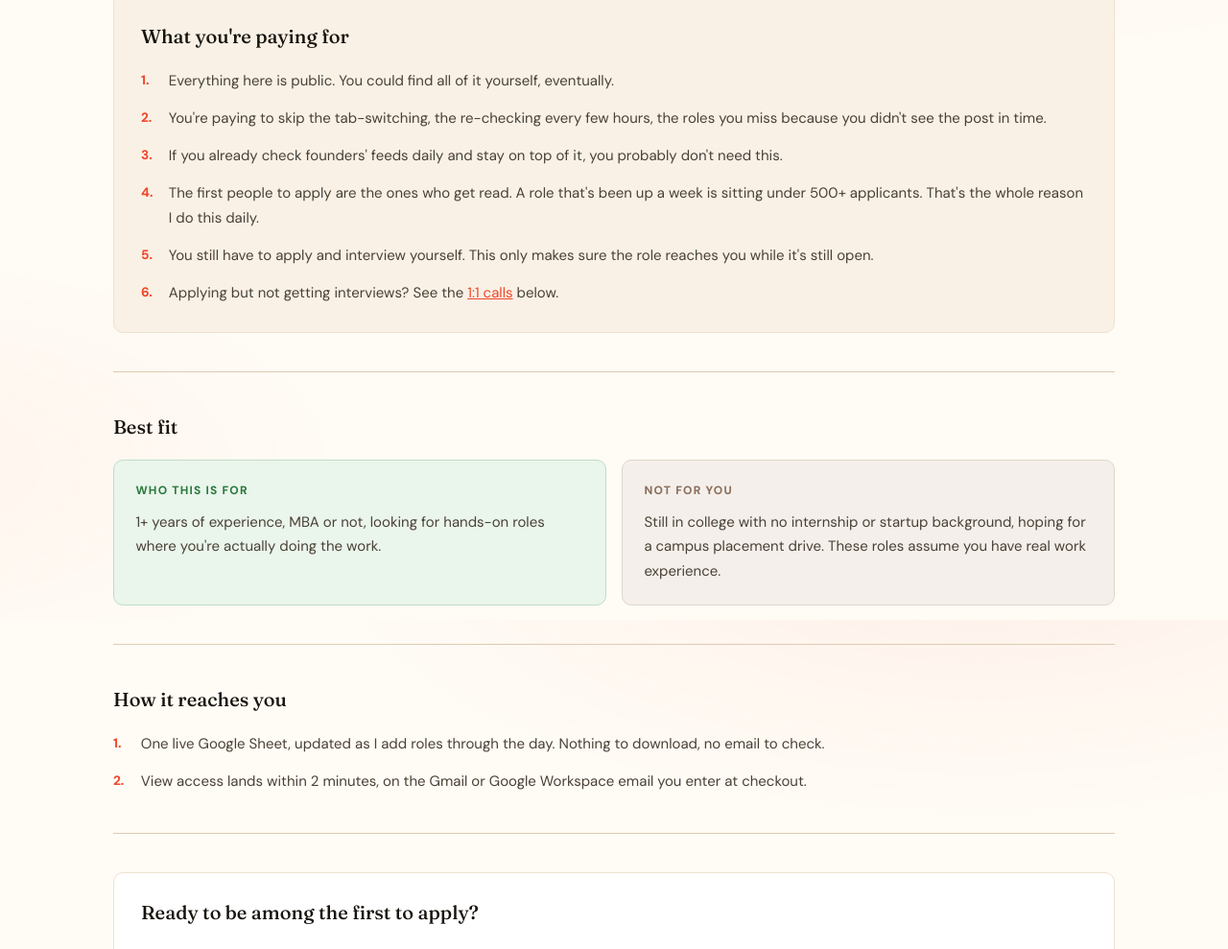
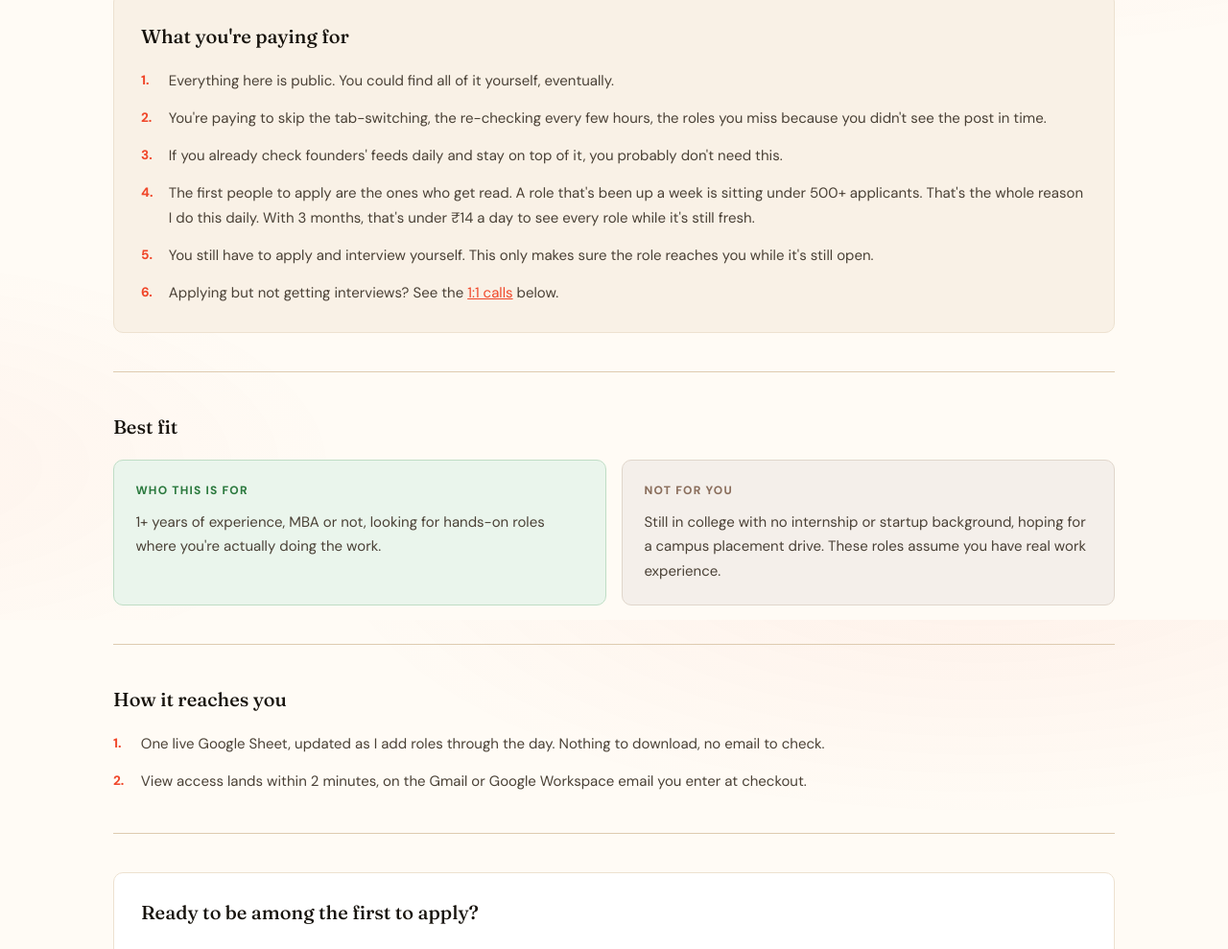
Before and after one commit to rohan-surana/rohan-surana.github.io, a plain HTML site: page services/startup-operator-roles-tracker.html in a window 1280 px wide. Shown: the part 1754-2743 px from the top of the page at 96% size. Drawn offline with Linux system fonts and the light colour scheme.

Commit message:
Tracker page: per-day line in "What you're paying for"
Point 4 now ends "With 3 months, that's under ₹14 a day to see every role
while it's still fresh." Plan cards stay per month.

Co-Authored-By: Claude Opus 5.5 <noreply@anthropic.com>

```diff
--- a/services/startup-operator-roles-tracker.html
+++ b/services/startup-operator-roles-tracker.html
@@ -201,7 +201,7 @@ document.addEventListener('click', function(e){
 <li>Everything here is public. You could find all of it yourself, eventually.</li>
 <li>You're paying to skip the tab-switching, the re-checking every few hours, the roles you miss because you didn't see the post in time.</li>
 <li>If you already check founders' feeds daily and stay on top of it, you probably don't need this.</li>
-<li>The first people to apply are the ones who get read. A role that's been up a week is sitting under 500+ applicants. That's the whole reason I do this daily.</li>
+<li>The first people to apply are the ones who get read. A role that's been up a week is sitting under 500+ applicants. That's the whole reason I do this daily. With 3 months, that's under ₹14 a day to see every role while it's still fresh.</li>
 <li>You still have to apply and interview yourself. This only makes sure the role reaches you while it's still open.</li>
 <li>Applying but not getting interviews? See the <a href="#calls" style="color:var(--accent);text-decoration:underline;">1:1 calls</a> below.</li>
 </ol>
```
